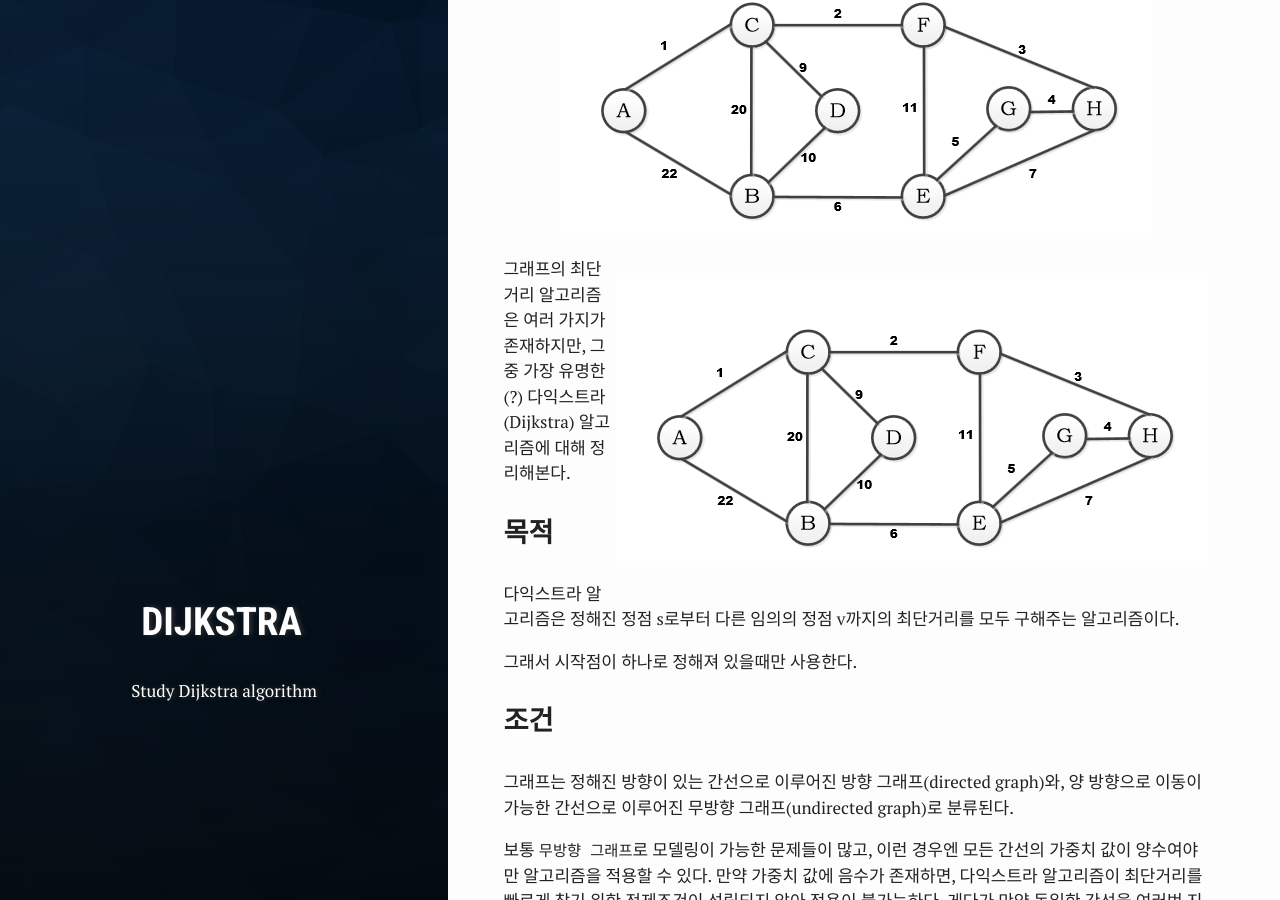
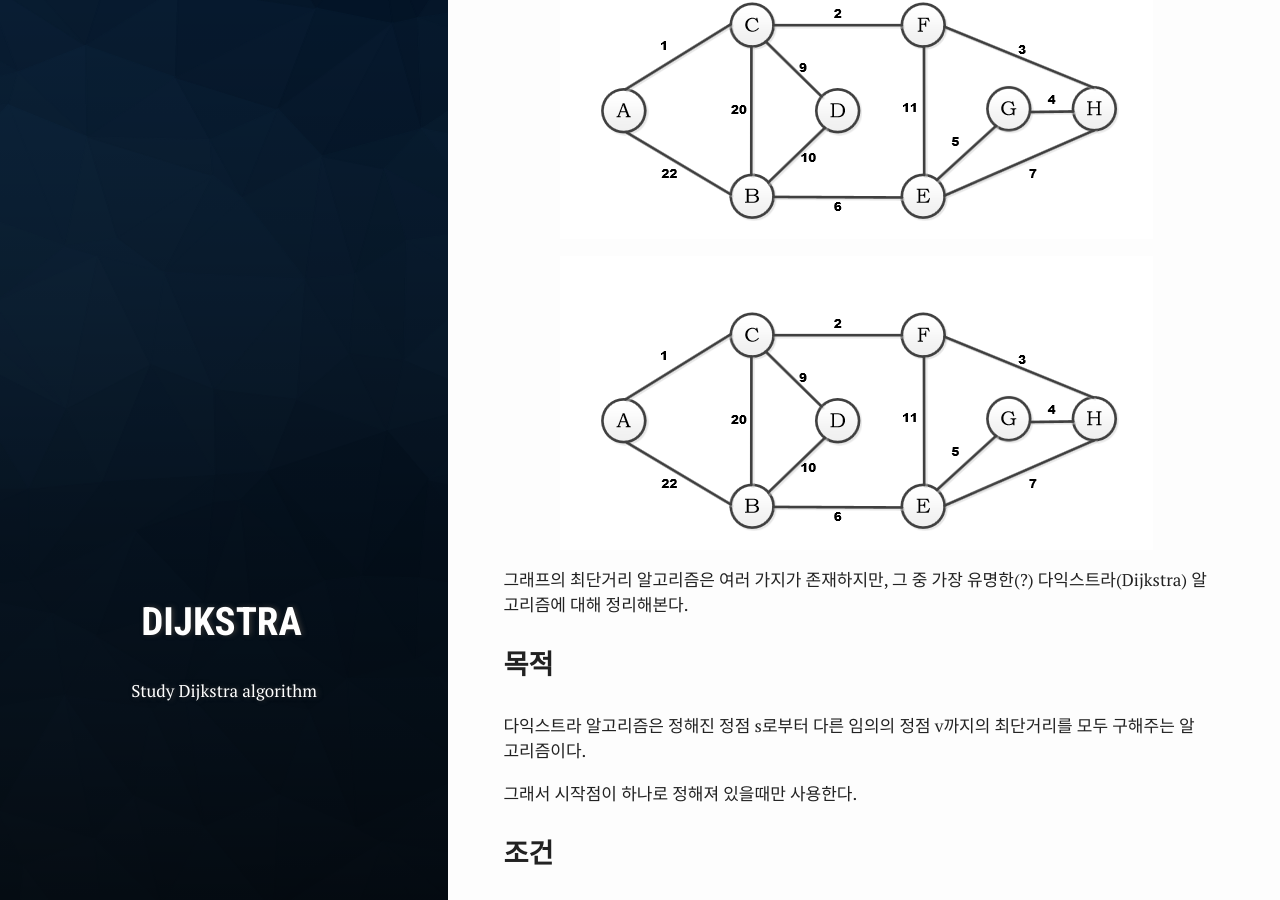
Before and after one commit to hannwi/github.io, a Jekyll site: the page built from _posts/2020-02-11-Algorithm-Dijkstra.md, in a window 1280 px wide and 900 px high, scrolled down 528 px. Built offline with Jekyll 4.4.1, drawn with Linux system fonts in a browser that asks for light colours.

Commit message:
Update 2020-02-11-Algorithm-Dijkstra.md

```diff
--- a/_posts/2020-02-11-Algorithm-Dijkstra.md
+++ b/_posts/2020-02-11-Algorithm-Dijkstra.md
@@ -18,7 +18,9 @@ author: Hannwi
 
 ![undirected-graph](/assets/images/algorithm/dijkstra/undirected_graph.png)
 
-<img align="right" src="/assets/images/algorithm/dijkstra/undirected_graph.png">
+<p align="center">
+	<img src="/assets/images/algorithm/dijkstra/undirected_graph.png">
+</p>
 
 그래프의 최단거리 알고리즘은 여러 가지가 존재하지만, 그 중 가장 유명한(?) 다익스트라(Dijkstra) 알고리즘에 대해 정리해본다.
 
```
